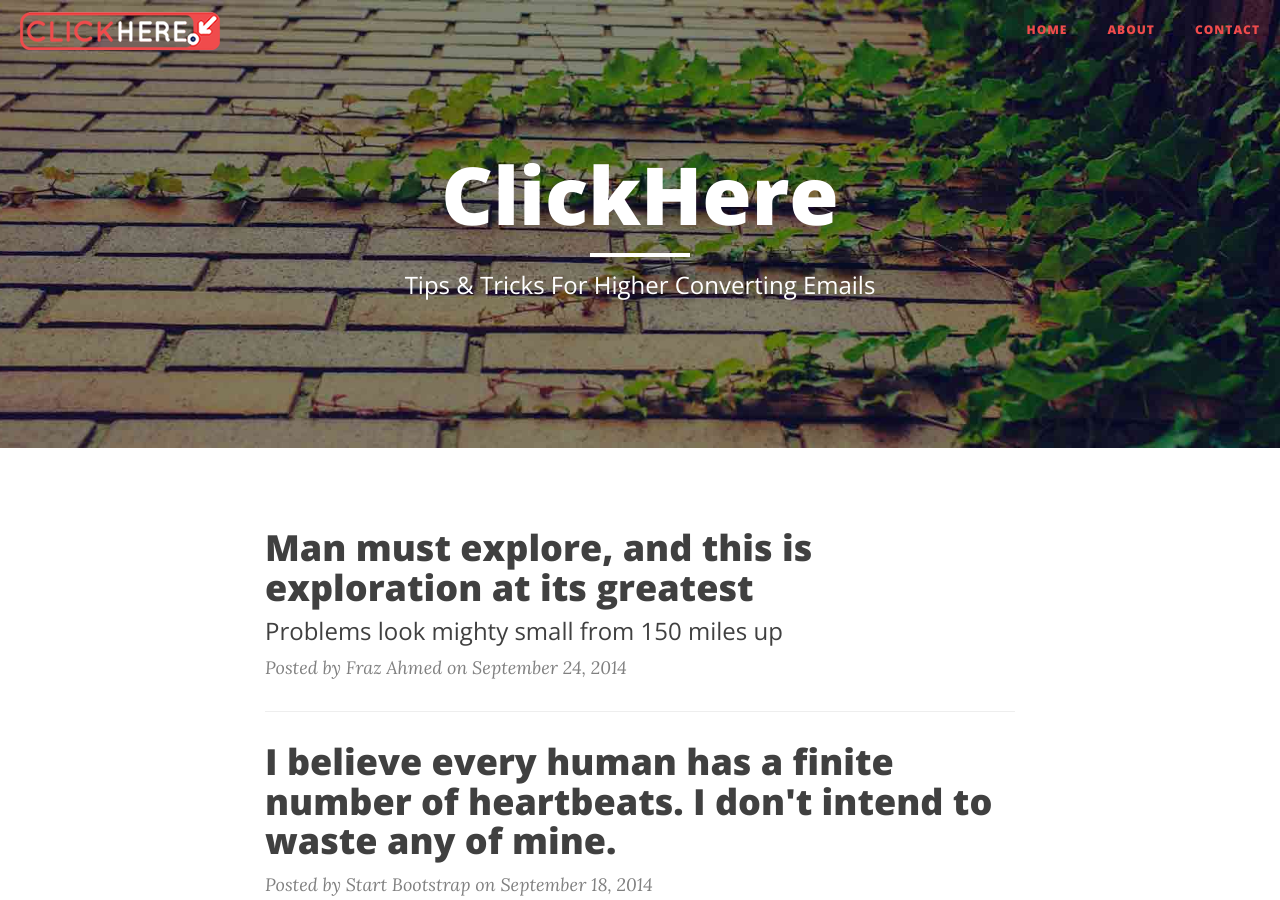
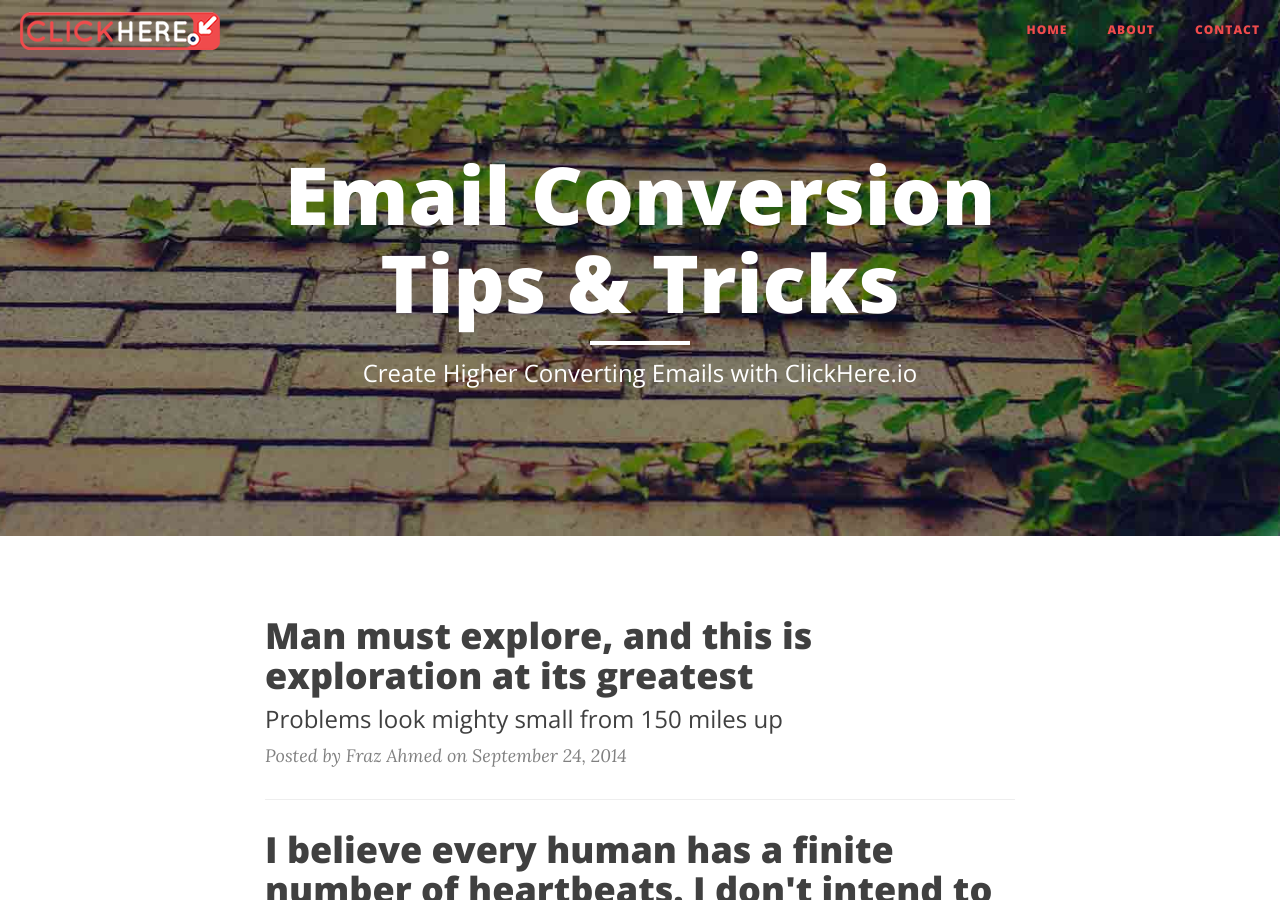
Before and after one commit to clickhereio/clickhereio.github.io, a Jekyll site: the page built from index.html, in a window 1280 px wide and 900 px high. Built offline with Jekyll 4.4.1, drawn with Linux system fonts in a browser that asks for light colours; nearby versions of some CDN libraries; the list of posts is cut into pages by our own code; some of the changed text lies outside the part shown.

Commit message:
Updated tagline

```diff
--- a/_config.yml
+++ b/_config.yml
@@ -1,5 +1,5 @@
 # Site settings
-title: ClickHere
+title: Email Conversion Tips & Tricks
 header-img: img/home-bg.jpg
 email: hello@clickhere.io
 description: "Blog dedicated to tips and tricks for higher converting emails"
--- a/index.html
+++ b/index.html
@@ -1,6 +1,6 @@
 ---
 layout: page
-description: "Tips & Tricks For Higher Converting Emails"
+description: "Create Higher Converting Emails with ClickHere.io"
 ---
 
 {% for post in paginator.posts %}
```
Also changed, not shown: 11 other files.
